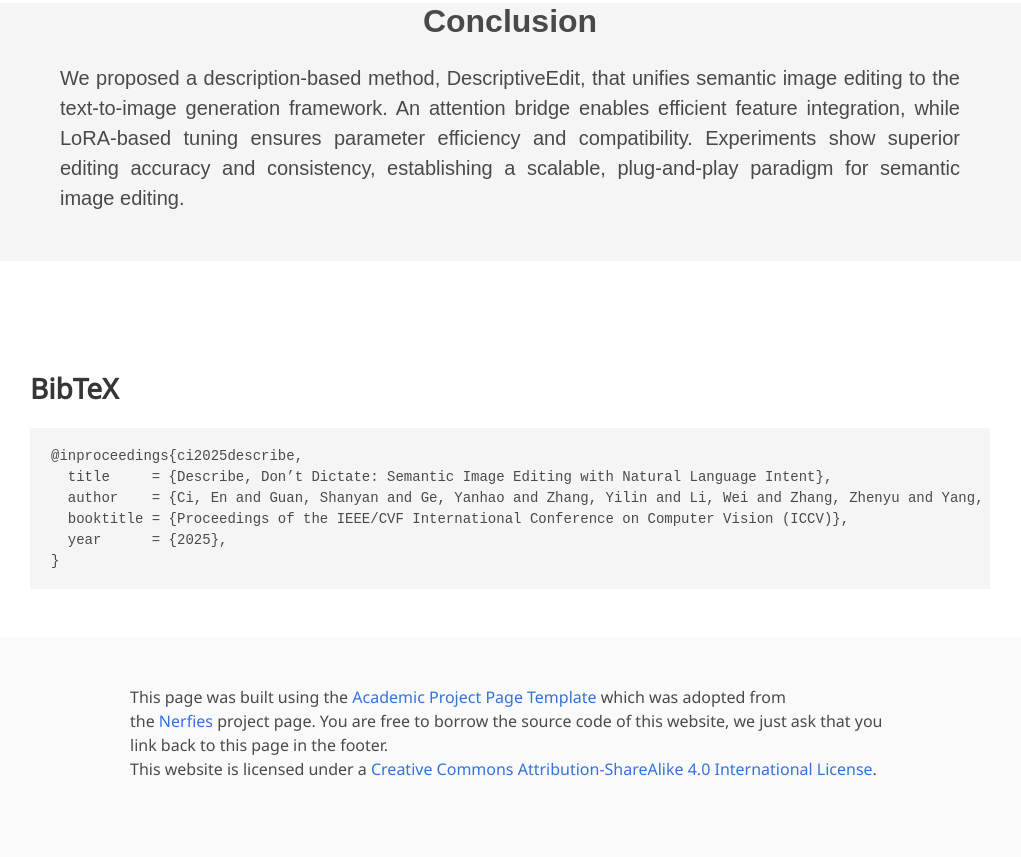
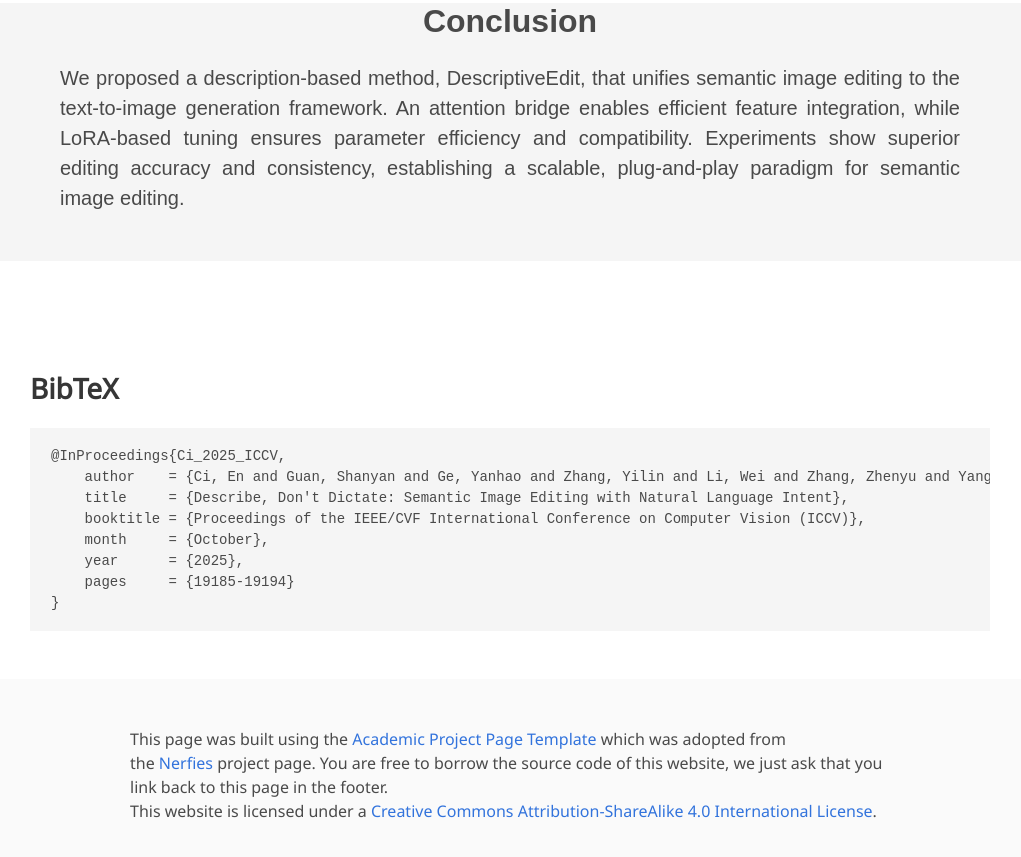
Before and after one commit to Twinkle-ce/DescriptiveEdit, a plain HTML site: page index.html in a window 1280 px wide. Shown: the part 7007-7864 px from the top of the page, without its empty margins (130-1151 px from the left). Drawn offline with nearby package versions, Linux system fonts and the light colour scheme; some icons are missing; a web font is replaced by a local one.

Commit message:
Update BibTeX citation

```diff
--- a/index.html
+++ b/index.html
@@ -331,26 +331,31 @@
       </div>
     </div>
   </section>
-
   <!--BibTex citation -->
   <section class="section" id="BibTeX">
     <div class="container is-max-desktop content">
       <h2 class="title" data-en="BibTeX" data-zh="参考文献">BibTeX</h2>
-      <pre><code data-en="@inproceedings{ci2025describe,
-  title     = {Describe, Don’t Dictate: Semantic Image Editing with Natural Language Intent},
+      <pre><code data-en="@InProceedings{Ci_2025_ICCV,
     author    = {Ci, En and Guan, Shanyan and Ge, Yanhao and Zhang, Yilin and Li, Wei and Zhang, Zhenyu and Yang, Jian and Tai, Ying},
+    title     = {Describe, Don't Dictate: Semantic Image Editing with Natural Language Intent},
     booktitle = {Proceedings of the IEEE/CVF International Conference on Computer Vision (ICCV)},
+    month     = {October},
     year      = {2025},
-}" data-zh="@inproceedings{ci2025describe,
-  title     = {Describe, Don’t Dictate: Semantic Image Editing with Natural Language Intent},
+    pages     = {19185-19194}
+}" data-zh="@InProceedings{Ci_2025_ICCV,
     author    = {Ci, En and Guan, Shanyan and Ge, Yanhao and Zhang, Yilin and Li, Wei and Zhang, Zhenyu and Yang, Jian and Tai, Ying},
+    title     = {Describe, Don't Dictate: Semantic Image Editing with Natural Language Intent},
     booktitle = {Proceedings of the IEEE/CVF International Conference on Computer Vision (ICCV)},
+    month     = {October},
     year      = {2025},
-}">@inproceedings{ci2025describe,
-  title     = {Describe, Don’t Dictate: Semantic Image Editing with Natural Language Intent},
+    pages     = {19185-19194}
+}">@InProceedings{Ci_2025_ICCV,
     author    = {Ci, En and Guan, Shanyan and Ge, Yanhao and Zhang, Yilin and Li, Wei and Zhang, Zhenyu and Yang, Jian and Tai, Ying},
+    title     = {Describe, Don't Dictate: Semantic Image Editing with Natural Language Intent},
     booktitle = {Proceedings of the IEEE/CVF International Conference on Computer Vision (ICCV)},
+    month     = {October},
     year      = {2025},
+    pages     = {19185-19194}
 }</code></pre>
     </div>
   </section>
```
Lines whose indentation alone changed are shown as unchanged.
